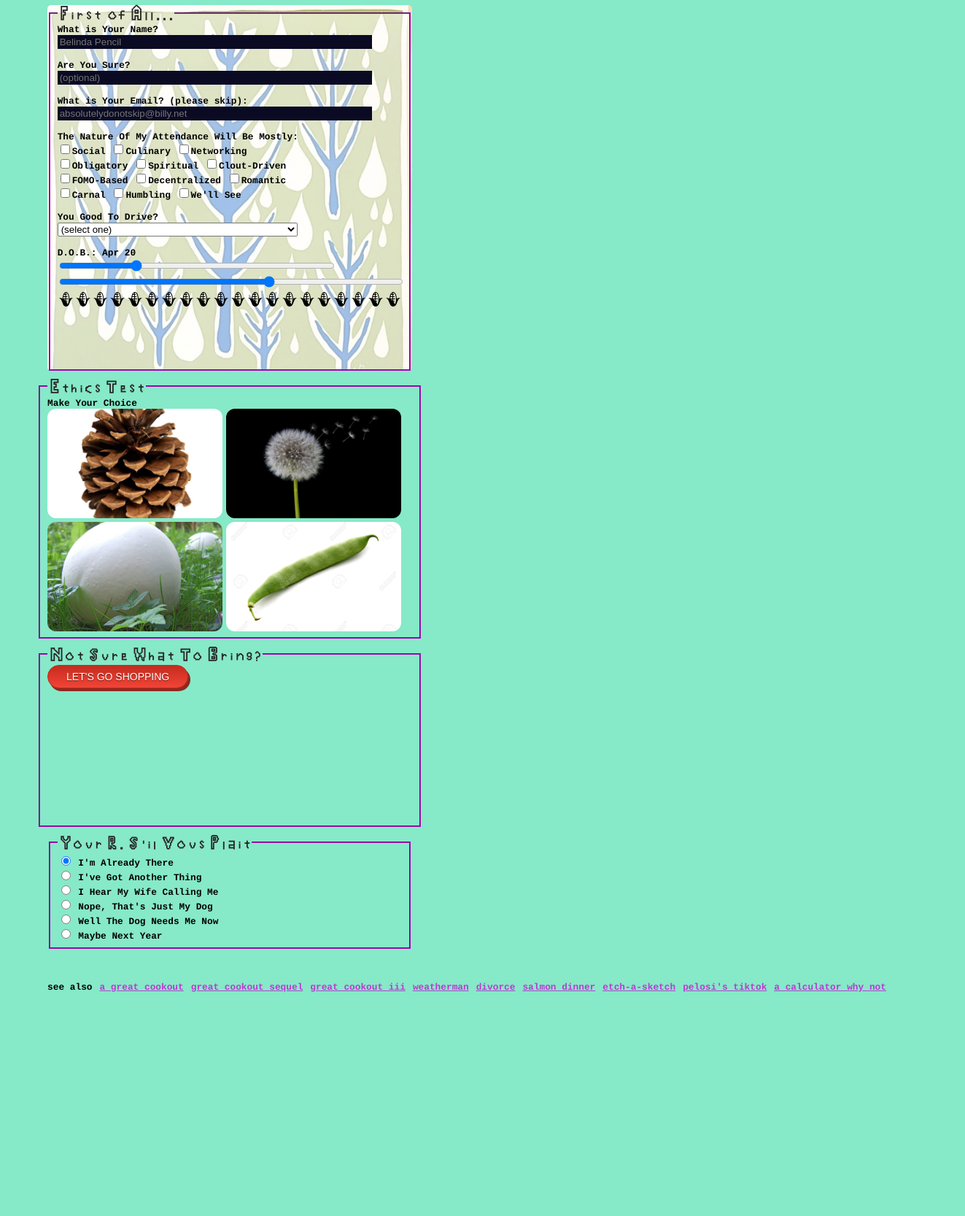
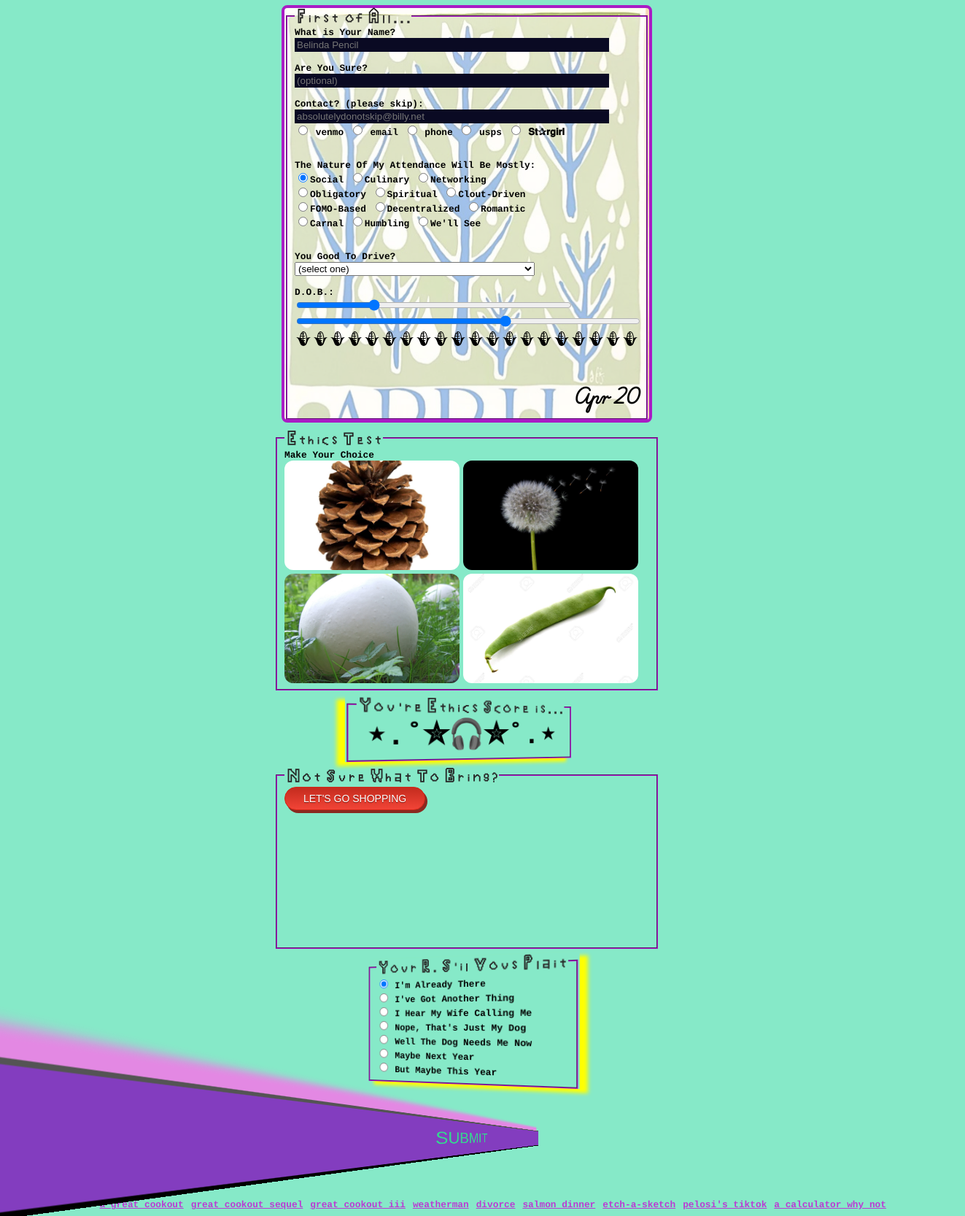
Before and after one commit to iloveMonday/greatcookoutiv, a plain HTML site: page index.html in a window 1280 px wide. Shown: the part 320-1986 px from the top of the page at 73% size, 1323 px wide, since content can reach past the window. Before the commit the page ends 1688 px from the top, so only its background shows below. Drawn offline with Linux system fonts and the light colour scheme.

Commit message:
rsvp card, finish ethics

```diff
--- a/index.html
+++ b/index.html
@@ -21,23 +21,38 @@
                         <input id="name2" type="text" maxlength="40" placeholder="(optional)"></input>
                         <br><br>
 
-                        <label id="email-label" for="email" class="topic">What is Your Email? (please skip):</label> <br>
+                        <label id="email-label" for="email" class="topic">Contact? (please skip):</label> <br>
                         <input id="email" class="pert" type="email" maxlength="40" placeholder="absolutelydonotskip@billy.net"></input>
+                        <div id="contact-type">
+                            <input type="radio" id="venmo" name="contact-type" value="venmo" />
+                            <label for="venmo">venmo</label>
+                            <input type="radio" id="email" name="contact-type" value="email" />
+                            <label for="email">email</label>
+                            <input type="radio" id="phone" name="contact-type" value="phone" />
+                            <label for="phone">phone</label>
+                            <input type="radio" id="usps" name="contact-type" value="usps" />
+                            <label for="usps">usps</label>
+                            <input type="radio" id="stargirl" name="contact-type" value="st^rgirl" />
+                            <label for="stargirl">𝐒𝐭✰𝐫𝐠𝐢𝐫𝐥</label>
+                        </div>
                         <br><br>
 
-                        <label id="nature" for="nature">The Nature Of My Attendance Will Be Mostly:</label><br>
-                         <label><input type="checkbox" class="inline" name="nature" value="social">Social</label>
-                         <label><input type="checkbox" class="inline" name="nature" value="culinary">Culinary</label>
-                         <label><input type="checkbox" class="inline" name="nature" value="networking">Networking</label><br>
-                         <label><input type="checkbox" class="inline" name="nature" value="obligatory">Obligatory</label>
-                         <label><input type="checkbox" class="inline" name="nature" value="spiritual">Spiritual</label>
-                         <label><input type="checkbox" class="inline" name="nature" value="clout-driven">Clout-Driven</label><br>
-                         <label><input type="checkbox" class="inline" name="nature" value="fomo-based">FOMO-Based</label>
-                         <label><input type="checkbox" class="inline" name="nature" value="decentralized">Decentralized</label>
-                         <label><input type="checkbox" class="inline" name="nature" value="romantic">Romantic</label><br>
-                         <label><input type="checkbox" class="inline" name="nature" value="carnal">Carnal</label>
-                         <label><input type="checkbox" class="inline" name="nature" value="humbling">Humbling</label>
-                         <label><input type="checkbox" class="inline" name="nature" value="we'll see">We'll See</label>
+
+                        <div id="nature" for="nature">
+                            <label>The Nature Of My Attendance Will Be Mostly:</label><br>
+                             <label for="social"><input type="radio" checked id="n-social"  name="nature" value="social">Social</label>
+                             <label for="culinary"><input type="radio" id="n-culinary" name="nature" value="culinary">Culinary</label>
+                             <input type="radio"  name="nature" value="networking">Networking</label><br>
+                             <input type="radio"  name="nature" value="obligatory">Obligatory</label>
+                             <input type="radio"  name="nature" value="spiritual">Spiritual</label>
+                             <input type="radio"  name="nature" value="clout-driven">Clout-Driven</label><br>
+                             <input type="radio"  name="nature" value="fomo-based">FOMO-Based</label>
+                             <input type="radio"  name="nature" value="decentralized">Decentralized</label>
+                             <input type="radio"  name="nature" value="romantic">Romantic</label><br>
+                             <input type="radio"  name="nature" value="carnal">Carnal</label>
+                             <input type="radio"  name="nature" value="humbling">Humbling</label>
+                             <input type="radio"  name="nature" value="'we'll see'">We'll See</label>
+                        </div>
                         <br><br>
 
                         <label for="drive">You Good To Drive?</label><br>
@@ -55,14 +70,15 @@
 
 
                         <div id="dob">
-                            <label for="dob" class="topic">D.O.B.: <span id="date-display"></span></label><br>
+                            <label for="dob" class="topic">D.O.B.:</label> <br>
                             <input type="range" min="1" max="12" value="4" class="slider" id="month-slider">
                             <input type="range" min="1" max="32" value="20" class="slider" id="day-slider">
                             <div id="dob-disp">
                                 <span id="day-disp"></span>
                             </div>
+                            <span id="date-display"></span>
                         </div>
-                        <br><br>
+
             </fieldset>
         </div>
         <div id="test">
@@ -77,6 +93,13 @@
                 </div>
             </fieldset>
         </div>
+        <div id="ethics-score">
+            <fieldset>
+                <legend>You're Ethics Score is...</legend>
+                <span class="e-score">⋆.˚✮<span id="e-number" class="e-score">🎧</span>✮˚.⋆</span>
+
+            </fieldset>
+        </div>
         <div id="bring">
             <fieldset id="bringer">
             <legend>Not Sure What To Bring?</legend>
@@ -89,28 +112,44 @@
         <div class="rsvp">
             <fieldset id="rsvp" aria-errormessage="errormsg" required>
                     <legend>Your R. S'il Vous Plait</legend>
-                    <input type="radio" id="yes" value="coming" name="rsvp" checked>
+                    <input type="radio" id="yes" value="I am absolutely coming" name="rsvp" checked>
                     <label for="yes">I'm Already There</label><br>
 
-                    <input type="radio" id="maybe" value="not coming" name="rsvp">
+                    <input type="radio" id="maybe" value="I am in no way coming" name="rsvp">
                     <label for="maybe">I've Got Another Thing</label><br>
 
-                    <input type="radio" id="9" value="..hold on my wife is calling" name="rsvp">
+                    <input type="radio" id="9" value="I am asking my wife if I can come" name="rsvp">
                     <label for="9">I Hear My Wife Calling Me</label><br>
 
-                    <input type="radio" id="good-enough" value="my dog might come" name="rsvp">
+                    <input type="radio" id="good-enough" value="me and my dog might come" name="rsvp">
                     <label for="good-enough">Nope, That's Just My Dog</label><br>
 
-                    <input type="radio" id="no" value="dog" name="rsvp">
+                    <input type="radio" id="no" value="my dog and I send our regrets" name="rsvp">
                     <label for="no">Well The Dog Needs Me Now</label><br>
 
-                    <input type="radio" id="no" value="not coming" name="rsvp">
+                    <input type="radio" id="no" value="I wish to unsubscribe from further invites" name="rsvp">
                     <label for="no">Maybe Next Year</label><br>
+
+                    <input type="radio" id="no" value="I may come" name="rsvp">
+                    <label for="no">But Maybe This Year</label><br>
                 </fieldset>
         </div>
 
+        <br><br>
+        <button id="submit">SUBMIT</button>
+        <br>
 
-        <div id="info" class="info hidden">
+        <div id="rsvp-directions" class="bye">
+            <span>screenshot and send this rsvp to</span>
+            <span class="phone">508.410.8286</span>
+        </div>
+        <div id="info" class="info bye">
+            <p id="info-body"></p>
+            <p id="iApproach"></p>
+            <p id="iEthic"></p>
+            <p id="iContact"></p>
+            <p>Lastly, I love you.</p>
+
 
         </div>
 
--- a/script.js
+++ b/script.js
@@ -10,14 +10,20 @@ window.onload = function() {
 
 
 let personal = document.getElementById("personal");
+let name = document.getElementById("name");
+let contact = document.getElementById("email");
+let nature = document.getElementById("nature");
 let monthSlider = document.getElementById("month-slider");
 let daySlider = document.getElementById("day-slider");
 let dayDisp = document.getElementById("day-disp");
 let dateDisplay = document.getElementById("date-display");
 let testBox = document.getElementById("test-pic-box");
+let eNumber = document.getElementById("e-number");
 let bringButton = document.getElementById("bring-button");
 let bringBox = document.getElementById("bring-box");
+let rsvpForm = document.getElementById("rsvp");
 let slide = 1;
+let ethicsSore = 0;
 
 
 
@@ -55,22 +61,10 @@ function upDate(){
     dateDisplay.innerHTML = month + " " + day
 }
 
-
-// function newTestPics(num){
-//     let pic1 = document.getElementById("pic1");
-//     let pic2 = document.getElementById("pic2");
-//     let pic3 = document.getElementById("pic3");
-//     let pic4 = document.getElementById("pic4");
-
-//     pic1.src = './test/' + num + '.1.jpg';
-//     pic2.src = './test/' + num + '.2.jpg';
-//     pic3.src = './test/' + num + '.3.jpg';
-//     pic4.src = './test/' + num + '.4.jpg';
-// }
-
 function newTestSlide(num){
     testBox.innerHTML = '';
 
+    if (num < 12){
     let pic1 = document.createElement("img");
     let pic2 = document.createElement("img");;
     let pic3 = document.createElement("img");;
@@ -93,7 +87,13 @@ function newTestSlide(num){
     testBox.appendChild(pic1);
     testBox.appendChild(pic2);
     testBox.appendChild(pic3);
-    testBox.appendChild(pic4);
+    testBox.appendChild(pic4);}
+    else{
+        let thanks = document.createElement("img");
+        thanks.src = './test/dunkthank.jpg';
+        thanks.className = 'dunkthank';
+        testBox.appendChild(thanks);
+    }
 }
 
 
@@ -194,6 +194,50 @@ bringButton.addEventListener("click", ()=>{
 })
 
 
+function displayRSVP(){
+    let infoBox = document.getElementById("info");
+    let info = document.getElementById("info-body");
+    let iname = document.getElementById("info-name");
+    let icontact = document.getElementById("iContact");
+    let iapproach = document.getElementById("iApproach");
+    let natureSelect = nature.querySelector('input:checked');
+    let rsvp = rsvpForm.querySelector('input:checked');
+    let dir = document.getElementById("rsvp-directions");
+
+
+    // ------------KEEP THIS - UNBLOCK IT!!1---------------
+    // if (name.value == ""){
+    //     alert("what is your name my dear boy?")
+    //     return
+    // }
+
+    info.innerHTML = `This is an RSVP from the one and only ${name.value} here to tell you that ${rsvp.value} to your wack-ass country club.
+                        You can expect a somewhat ${natureSelect.value} approach from me.`;
+
+
+        // This comes as no surprise with and Ethics & Morality score of ${}.
+
+    if (contact.value){
+    icontact.innerHTML = `If you need to reach me, hit up at ${contact.value}.`;
+}
+
+    infoBox.classList.remove("bye");
+    dir.classList.remove("bye");
+    console.log("hi");
+    console.log(contact.value)
+}
+
+let submit = document.getElementById("submit");
+
+submit.addEventListener("click", () => {
+    event.preventDefault();
+    displayRSVP();
+
+})
+
+
+
+
 
 
 function monthMan(num){
--- a/style.css
+++ b/style.css
@@ -5,17 +5,16 @@
 @font-face {font-family: "playwrite"; src: url(./fonts/PlaywriteCU-VariableFont_wght.ttf);}
 
 body {
-  /* font-family: 'gen'; */
+  display: flex;
+  flex-direction: column;
+  align-items: center;
+  /* justify-content: center; */
+  gap: 10px;
   font-family: Courier;
   font-weight: 600;
   font-size: 0.8rem;
-  /* background-color: rgb(30, 212, 152); */
-  /* background-color: black; */
   background-color: rgb(134, 233, 200);
   color: black;
-  display: grid;
-  gap: 10px;
-  justify-content: center;
 }
 
 @keyframes float {
@@ -59,13 +58,12 @@ textarea {
 }
 
  #banner{
-   /* display: block;
-   margin-left: auto;
-   margin-right: auto; */
    margin-bottom: 5px;
    max-width: 500px;
    width: 95%;
-   border: 5px solid rgb(169, 28, 197)
+   border: 5px solid rgb(169, 28, 197);
+   transform: perspective(180px) rotateX(-5deg);
+   box-shadow: 0px 5px 5px yellow;
 
  }
 
@@ -115,10 +113,33 @@ textarea {
 }
 
 
+#date-display{
+  font-family: 'playwrite';
+  font-size: 20px;
+  display: flex;
+  justify-content: end;
+}
+
 #dob-disp {
   height: 70px;
 }
 
+.dunkthank{
+  width: 100%;
+  border-radius: 15px;
+}
+
+.e-score{
+  font-size: 40px;
+    display: flex;
+  justify-content: center;
+}
+
+#ethics-score{
+transform: perspective(400px) rotateY(10deg);
+background: transparent;
+box-shadow: -10px 5px 5px yellow;
+}
 
 .floating0 {
   position: relative;
@@ -141,7 +162,7 @@ textarea {
 }
 
 fieldset{
-  border-color: rgb(169, 28, 197)
+  border-color: rgb(169, 28, 197);
 }
 
 footer{
@@ -152,6 +173,11 @@ footer{
    align-items: center;
    justify-content: center;
    margin-top: 25px;
+}
+
+#info{
+  background-color: #600fa3;
+  color: white;
 }
 
 .item {
@@ -183,8 +209,20 @@ footer{
 }
 
 #personal{
-  border-radius: 5px;
+  border-radius: 8px;
   background-position: center top;
+  border: 4px solid rgb(169, 28, 197);
+}
+
+.phone{
+  font-size: 14px;
+  font-style: italic;
+  color: red;
+}
+
+.rsvp{
+  transform: perspective(400px) rotateY(-10deg);
+  box-shadow: 10px 5px 5px yellow;
 }
 
 .shop-button-box{
@@ -192,6 +230,34 @@ footer{
   gap: 15px;
   align-items: end;
 }
+
+
+ #submit {
+  transform: perspective(80px) rotateY(25deg);
+  width:40%;
+  -webkit-border-radius: 0;
+  -moz-border-radius: 0;
+  border-radius: 0px;
+  -webkit-box-shadow: -15px -10px 4px #e388e3;
+  -moz-box-shadow: -15px -10px 4px #e388e3;
+  box-shadow: -15px -10px 4px #e388e3;
+  color: #34d98f;
+  font-size: 20px;
+  background: #833dbf;
+  padding: 10px 20px 10px 20px;
+  text-decoration: none;
+}
+
+#submit:hover {
+  background: #600fa3;
+  text-decoration: none;
+    -webkit-box-shadow: -9px -10px 4px #e388e3;
+  -moz-box-shadow: -9px -10px 4px #e388e3;
+  box-shadow: -9px -10px 4px #e388e3;
+}
+
+
+
 
 #test {
   display: grid;
```
Also changed, not shown: test/10.1.jpg (added), test/10.2.jpg (added), test/10.3.jpg (added), test/11.1.jpg (added), test/11.2.jpg (added), test/11.3.jpg (added), test/11.4.jpg (added), test/dunkthank.jpg (added), 1 other file.
